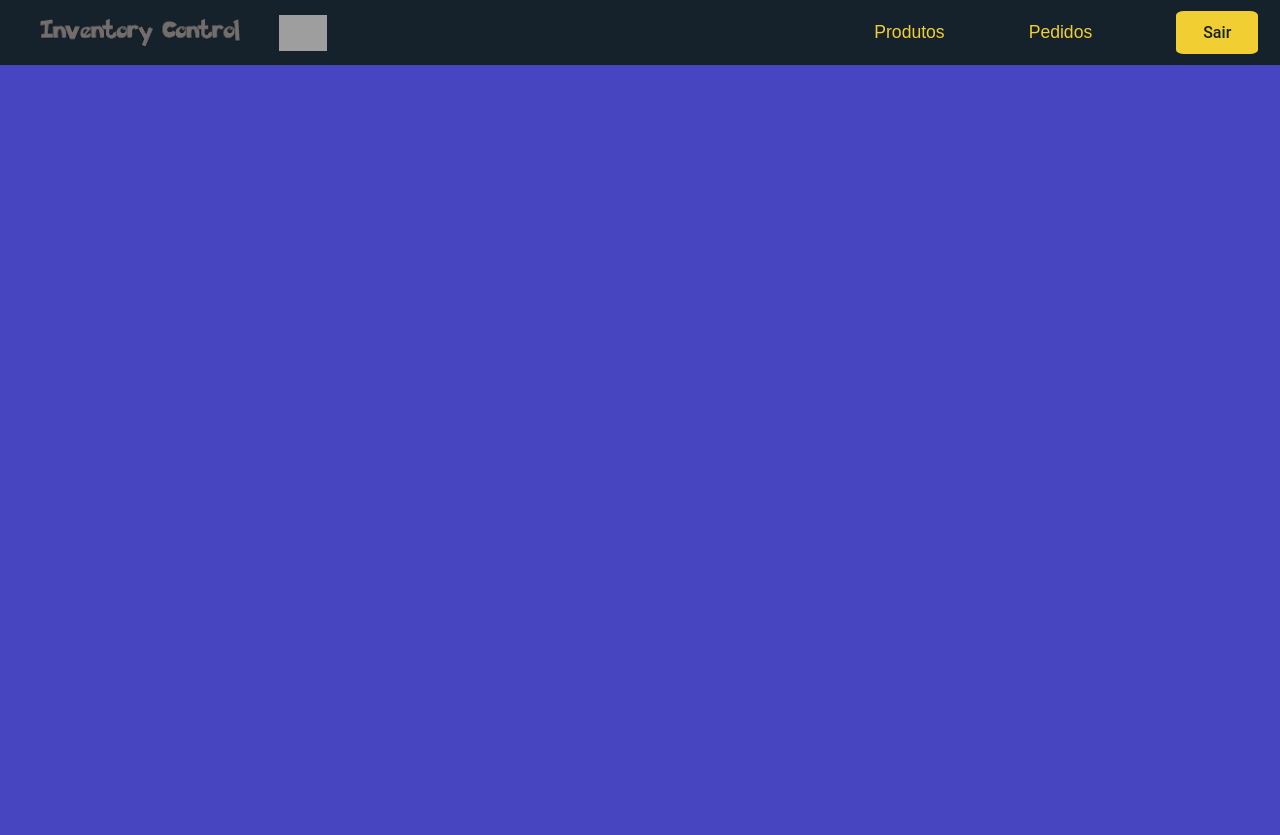
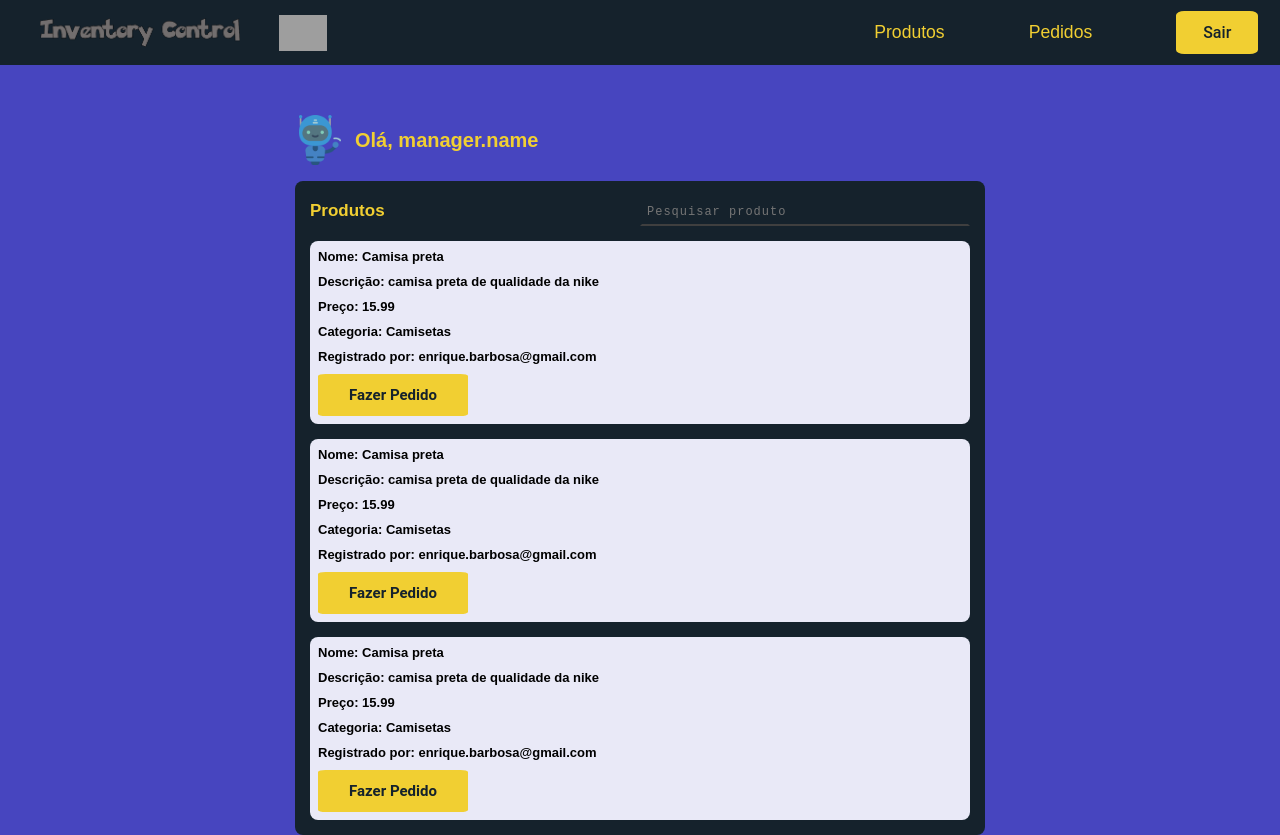
Before and after one commit to Survivors-04/inventory-control-front, a React (Create React App) app: page /dashboard-account in a window 1280 px wide. Before the commit the page ends 800 px from the top, so only its background shows below. Built offline with nearby package versions, Linux system fonts and the light colour scheme; grey boxes are pictures that could not be loaded; the HTML template or start-up script is replaced by a standard one.

Commit message:
feat: add-cards-in-page-dashboard-account

```diff
--- a/src/components/Button/style.ts
+++ b/src/components/Button/style.ts
@@ -1,11 +1,6 @@
 import styled from "styled-components";
 
-interface IPropsStyleButton {
-  height?: string;
-  width?: string;
-}
-
-export const StyledButton = styled.button<IPropsStyleButton>`
+export const StyledButton = styled.button`
   padding: 10px 25px;
   font-family: "Roboto", sans-serif;
   font-weight: 500;
--- a/src/pages/DashboardAccount/index.tsx
+++ b/src/pages/DashboardAccount/index.tsx
@@ -1,11 +1,64 @@
-import { Container } from "./style";
+import { StyledMain, StyledUl, StyledButton } from "./style";
 import Header from "../../components/Header";
+import robotLogo from "../../assets/imgs/bot.png";
 
 const DashboardAccount = () => {
+  const products = [
+    {
+      id: 1,
+      name: "Camisa preta",
+      description: "camisa preta de qualidade da nike",
+      price: 15.99,
+      category: "Camisetas",
+      manager: "enrique.barbosa@gmail.com",
+    },
+    {
+      id: 2,
+      name: "Camisa preta",
+      description: "camisa preta de qualidade da nike",
+      price: 15.99,
+      category: "Camisetas",
+      manager: "enrique.barbosa@gmail.com",
+    },
+    {
+      id: 3,
+      name: "Camisa preta",
+      description: "camisa preta de qualidade da nike",
+      price: 15.99,
+      category: "Camisetas",
+      manager: "enrique.barbosa@gmail.com",
+    },
+  ];
+
   return (
-    <Container>
+    <>
       <Header />
-    </Container>
+      <StyledMain>
+        <section>
+          <img src={robotLogo} alt="robotImage" />
+
+          <p>Olá, manager.name</p>
+        </section>
+
+        <StyledUl>
+          <div>
+            <span>Produtos</span>
+            <input type="text" placeholder="Pesquisar produto" />
+          </div>
+
+          {products.map((prod) => (
+            <li key={prod.id}>
+              <span>Nome: {prod.name}</span>
+              <span>Descrição: {prod.description}</span>
+              <span>Preço: {prod.price}</span>
+              <span>Categoria: {prod.category}</span>
+              <span>Registrado por: {prod.manager}</span>
+              <StyledButton>Fazer Pedido</StyledButton>
+            </li>
+          ))}
+        </StyledUl>
+      </StyledMain>
+    </>
   );
 };
 
--- a/src/pages/DashboardAccount/style.ts
+++ b/src/pages/DashboardAccount/style.ts
@@ -1,3 +1,253 @@
 import styled from "styled-components";
 
-export const Container = styled.div``;
+export const ContainerStyled = styled.div``;
+
+export const StyledMain = styled.main`
+  margin: 0 auto;
+  margin-top: 50px;
+  width: 90%;
+
+  section {
+    margin: 0;
+    display: flex;
+    gap: 10px;
+    max-width: 50%;
+    align-items: center;
+    margin: 0 auto;
+    max-width: 690px;
+    img {
+      width: 50px;
+    }
+
+    p {
+      color: #f1cf32;
+      font-weight: bold;
+      font-size: 20px;
+    }
+  }
+`;
+
+export const StyledUl = styled.ul`
+  margin: 0 auto;
+  background-color: #15222c;
+  padding: 15px;
+  margin-top: 16px;
+  border-radius: 8px;
+  max-width: 690px;
+
+  div {
+    display: flex;
+    align-items: center;
+    justify-content: space-between;
+
+    span {
+      color: #f1cf32;
+      font-weight: bold;
+      font-size: 17px;
+    }
+
+    button {
+      background-color: #f1cf32;
+      width: 40px;
+      height: 40px;
+      border-radius: 8px;
+      border: none;
+    }
+
+    input {
+      width: 50%;
+      height: 30px;
+      border: 2px solid transparent;
+      outline: none;
+      border-bottom: 2px solid #3f3f3f;
+      caret-color: #3f3f3f;
+      background-color: #15222c;
+      padding: 5px;
+      transition: 0.5s linear;
+      font-family: monospace;
+      letter-spacing: 1px;
+    }
+
+    input:focus {
+      border: 2px solid #f1cf32;
+      caret-color: #f1cf32;
+      color: #f1cf32;
+      box-shadow: 4px 4px 10px #070707;
+    }
+
+    input::placeholder {
+      font-size: 12px;
+    }
+
+    input:focus::placeholder {
+      color: #f1cf32;
+      font-size: 12px;
+    }
+  }
+
+  li {
+    padding: 8px;
+    display: flex;
+    flex-direction: column;
+    gap: 10px;
+    margin-top: 15px;
+    cursor: pointer;
+    border-radius: 8px;
+    background-color: #e9e9f7;
+
+    span {
+      font-size: 13px;
+      font-weight: bold;
+    }
+  }
+
+  li:hover {
+    background-color: #f1cf32;
+  }
+`;
+
+export const StyledDiv = styled.div`
+  background-color: #15222c;
+  border-radius: 5px;
+
+  button {
+    cursor: pointer;
+  }
+
+  div {
+    display: flex;
+    justify-content: space-around;
+    gap: 80px;
+    background: #f1cf32;
+    border-radius: 5px 5px 0px 0px;
+    padding: 10px;
+    align-items: center;
+    p {
+      color: #15222c;
+      font-size: 15px;
+      font-weight: bold;
+    }
+    button {
+      border: none;
+      color: #15222c;
+      background: #f1cf32;
+      border-radius: 5px;
+    }
+  }
+`;
+
+export const StyledForm = styled.form`
+  display: flex;
+  flex-direction: column;
+  justify-content: space-around;
+  gap: 10px;
+  margin: auto;
+  width: 85%;
+  height: 80%;
+  padding: 15px;
+
+  max-width: 357px;
+
+  @media (min-width: 700px) {
+    width: 400px;
+  }
+
+  label {
+    display: flex;
+    font-size: 11px;
+    color: #f8f9fa;
+    justify-content: left;
+  }
+
+  input {
+    height: 30px;
+    border: 2px solid transparent;
+    outline: none;
+    border-bottom: 2px solid #3f3f3f;
+    caret-color: #3f3f3f;
+    background-color: #15222c;
+    padding: 5px;
+    transition: 0.5s linear;
+    font-family: monospace;
+    letter-spacing: 1px;
+  }
+
+  input:focus {
+    border: 2px solid #f1cf32;
+    caret-color: #f1cf32;
+    color: #f1cf32;
+    box-shadow: 4px 4px 10px #070707;
+  }
+
+  input::placeholder {
+    font-size: 12px;
+  }
+
+  input:focus::placeholder {
+    color: #f1cf32;
+    font-size: 12px;
+  }
+
+  span {
+    display: flex;
+    justify-content: left;
+    font-size: 14px;
+    color: #f42626;
+  }
+  select {
+    border: 1px solid #f1cf32;
+    border-radius: 5px;
+    background-color: #15222c;
+    height: 20%;
+    padding: 5px;
+    color: #f8f9fa;
+  }
+`;
+
+export const StyledButton = styled.button`
+  max-width: 150px;
+  padding: 10px 25px;
+  font-family: "Roboto", sans-serif;
+  font-weight: 600;
+  font-size: 15px;
+  background: transparent;
+  outline: none !important;
+  cursor: pointer;
+  transition: all 0.3s ease;
+  position: relative;
+  display: inline-block;
+
+  border: 2px solid transparent;
+  z-index: 1;
+  background-color: #f1cf32;
+  color: #15222c;
+  border-radius: 5%;
+
+  :after {
+    position: absolute;
+    content: "";
+    width: 100%;
+    height: 0;
+    bottom: 0;
+    left: 0;
+    z-index: -1;
+    background: #15222c;
+    transition: all 0.3s ease;
+  }
+
+  :hover {
+    color: #f1cf32;
+    border-radius: 5%;
+  }
+
+  :hover:after {
+    top: 0;
+    height: 100%;
+    background-color: #15222c;
+    border-radius: 5%;
+  }
+
+  :active {
+    top: 2px;
+  }
+`;
```
